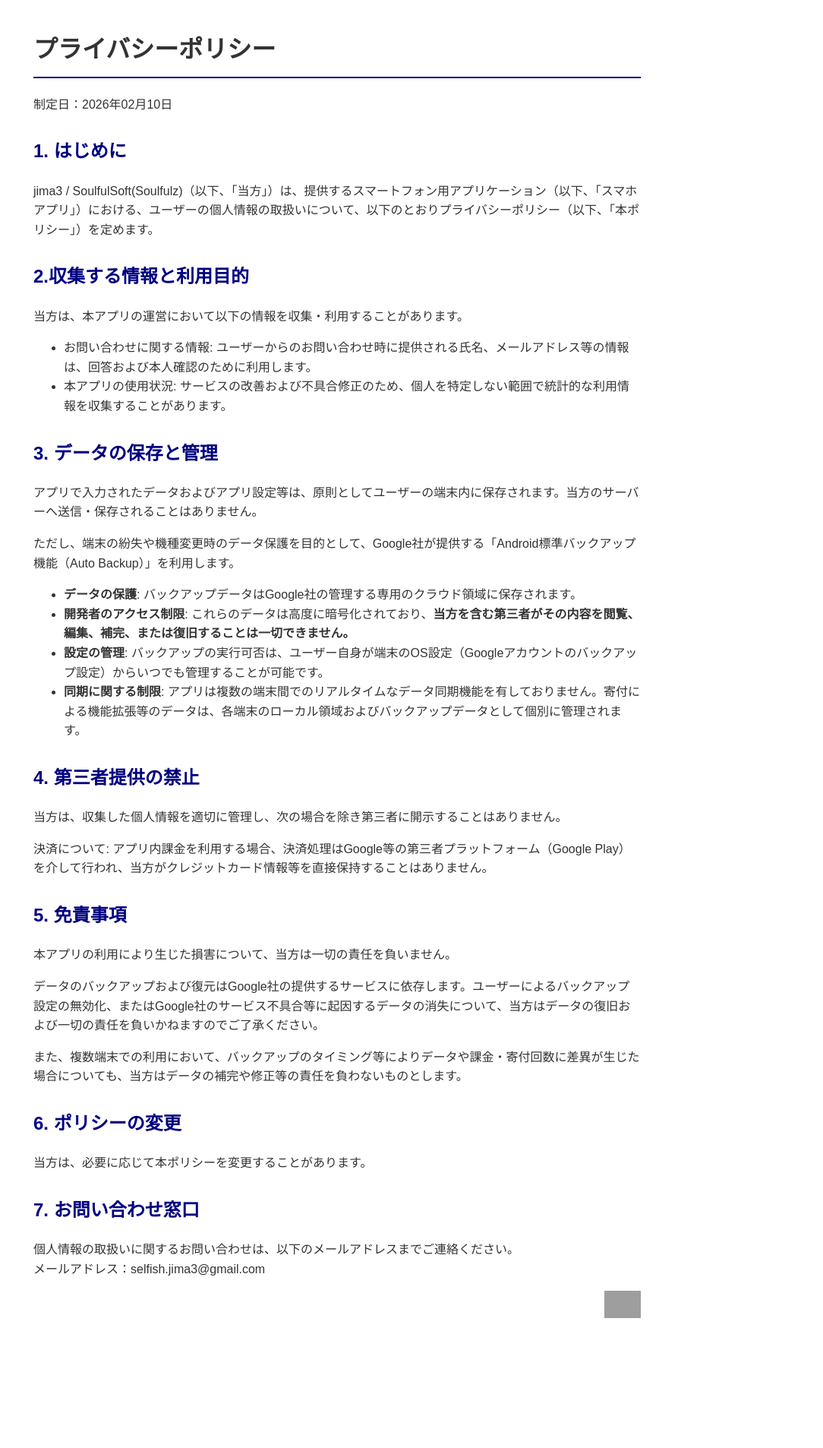
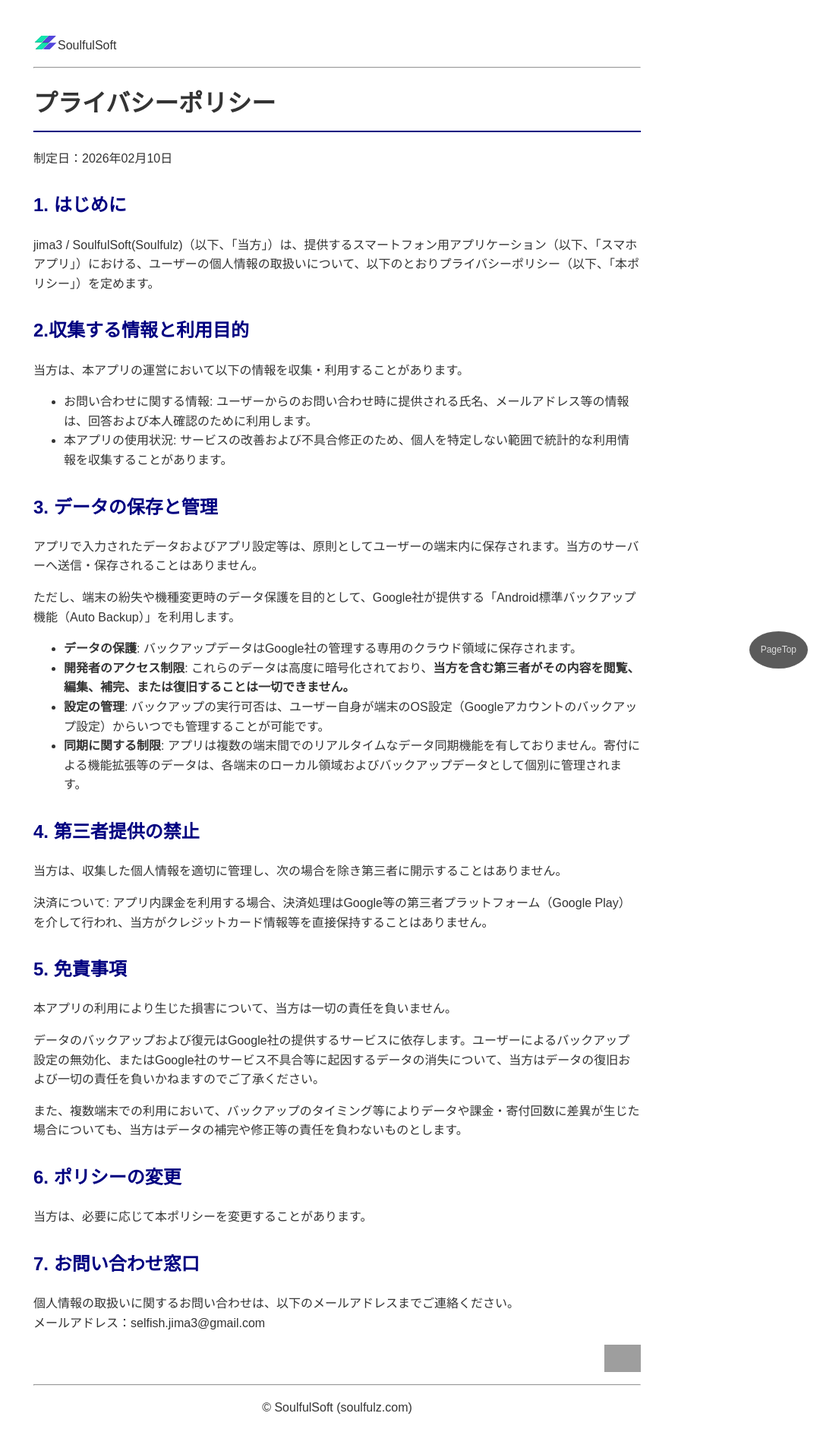
Before and after one commit to SoulfulSoft/soulfulsoft.github.io, a Jekyll site: the page built from the_usual_phrase/privacy-policy.md, in a window 1280 px wide. Shown: the whole page at 76% size, without its empty margins (196-1280 px from the left). Built offline with Jekyll 4.4.1, drawn with Linux system fonts in a browser that asks for light colours; before the commit the page ends 1783 px from its top, so only the background shows below that; grey boxes are pictures that could not be loaded.

Commit message:
Update privacy-policy.html

```diff
--- a/_layouts/privacy-policy.html
+++ b/_layouts/privacy-policy.html
@@ -5,12 +5,29 @@
     <meta name="viewport" content="width=device-width, initial-scale=1.0">
     <title>プライバシーポリシー - SoulfulSoft(Soulfulz)</title>
     <style>
+        html { scroll-behavior: smooth; /* スムーズなスクロールを追加 */}
+<!--        body { font-family: sans-serif; line-height: 1.6; padding: 20px; max-width: 800px; margin: auto; }-->
         body { font-family: sans-serif; line-height: 1.6; max-width: 800px; margin: 40px auto; padding: 0 20px; color: #333; }
         h1 { border-bottom: 2px solid #000080; padding-bottom: 10px; }
         h2 { color: #000080; margin-top: 30px; }
+        .page-top {
+          position: fixed;
+          right: 20px; /* 右からの距離 */
+          bottom: 20px; /* 下からの距離 */
+          background-color: #333333cc; /* 背景色 */
+          color: #ffffffcc; /* 文字色 */
+          padding: 15px;
+          border-radius: 50%; /* 円形にする */
+          text-decoration: none;
+          font-size: 12px;
+          z-index: 1000; /* 他の要素より上に表示 */
+        }
     </style>
 </head>
 <body>
+<a href="#" class="page-top">PageTop</a>
+<span style=" display:flex; align-items: center;"><a href="{{ page.topa }}"><img src="../images/soulfulsoft.svg" height="32"　border=1 alt="SoulfulSoftLogo" /></a>SoulfulSoft</span>
+<hr />
     <h1>プライバシーポリシー</h1>
     <p>制定日：2026年02月10日</p>
 
@@ -52,6 +69,7 @@
 <div style="text-align: right;">
 <a href="https://s-jima3.github.io"><img src="https://s-jima3.github.io/images/soulfulsoft.svg" width="48"></a>
 </div>
-
+<hr />
+<p style=" text-align: center;">{{ site.copyright }}</p>
 </body>
 </html>
```
